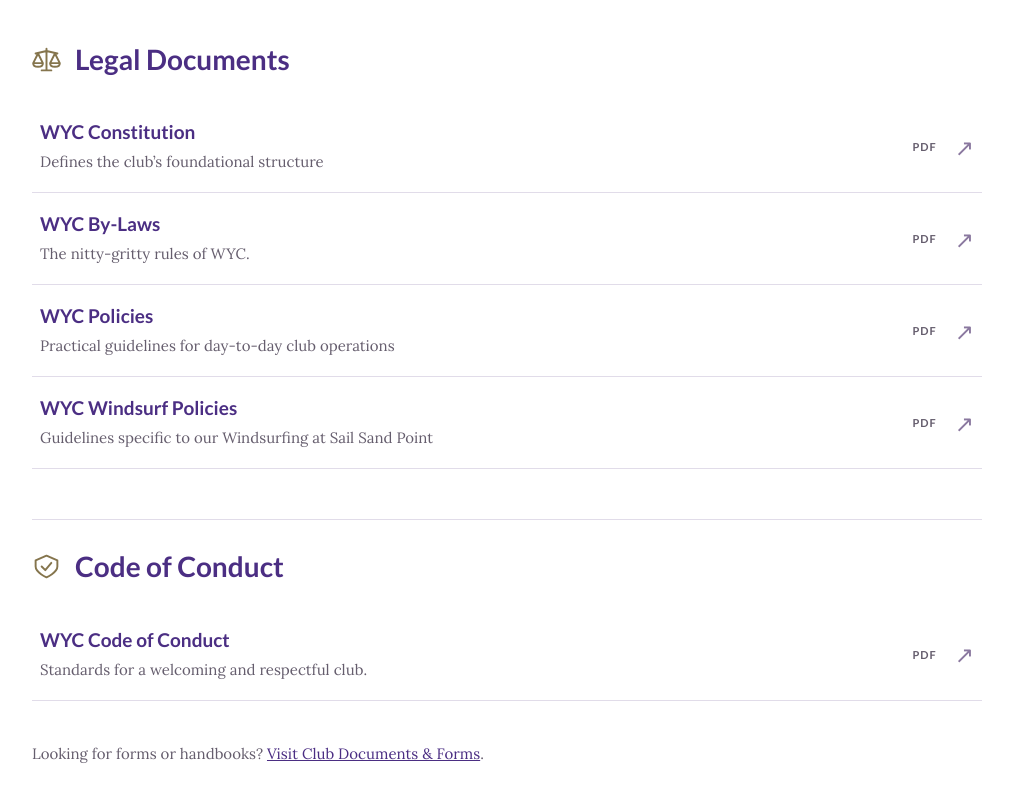
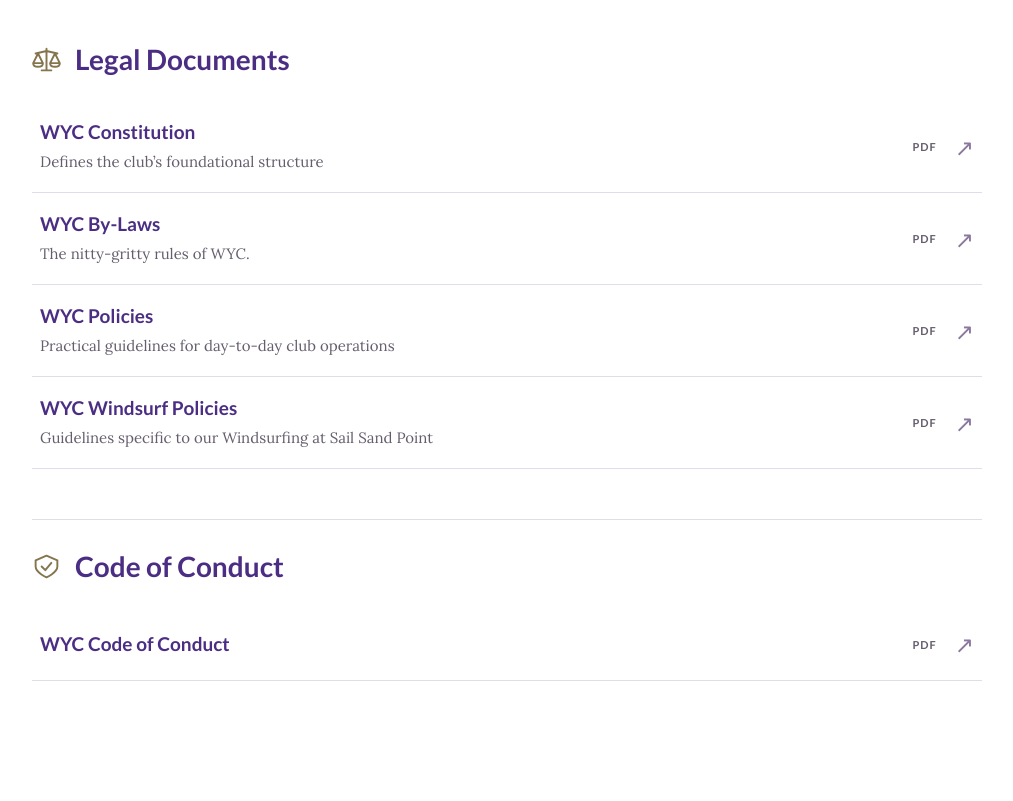
Before and after one commit to washingtonyachtclub/documents, a plain HTML site: page index.html in a window 1280 px wide. Shown: the part 151-952 px from the top of the page, without its empty margins (133-1146 px from the left). After the commit the page ends 890 px from the top, so only its background shows below. Drawn offline with Linux system fonts and the light colour scheme.

Commit message:
Remove extra forms copy and code of conduct subtitle

```diff
--- a/assets/site.css
+++ b/assets/site.css
@@ -31,7 +31,6 @@ p { margin: 0 0 1.6em; }
 .resource-format { margin-left: auto; color: #655d6d; font: 700 11px Lato, Arial, sans-serif; letter-spacing: 1px; }
 .resource-arrow { color: #8a789f; font: 23px system-ui; }
 .separate-document { margin-top: 40px; padding-top: 28px; border-top: 1px solid #e1dce9; }
-.related-resources { margin: 32px 0 0; font-size: 15px; color: #655d6d; }
 a:hover { text-decoration: underline; }
 @media (max-width: 800px) {
   h1 { font-size: 36px; }
--- a/index.html
+++ b/index.html
@@ -42,12 +42,11 @@
       <h2 id="code-of-conduct"><svg class="resource-icon" viewBox="0 0 24 24" aria-hidden="true" fill="none" stroke="currentColor" stroke-width="1.6" stroke-linecap="round" stroke-linejoin="round"><path d="M12 3 3 7v5c0 5 9 9 9 9s9-4 9-9V7zM8 12l3 3 5-6"/></svg>Code of Conduct</h2>
       <ul>
             <li><a href="WYC_Code_of_Conduct.pdf">
-              <span class="resource-label"><strong>WYC Code of Conduct</strong><span class="resource-description">Standards for a welcoming and respectful club.</span></span>
+              <span class="resource-label"><strong>WYC Code of Conduct</strong></span>
               <span class="resource-format">PDF</span><span class="resource-arrow" aria-hidden="true">↗</span>
             </a></li>
       </ul>
     </section>
-    <p class="related-resources">Looking for forms or handbooks? <a href="https://washingtonyachtclub.org/club-documents-forms/">Visit Club Documents &amp; Forms</a>.</p>
   </main>
 </body>
 </html>
```
